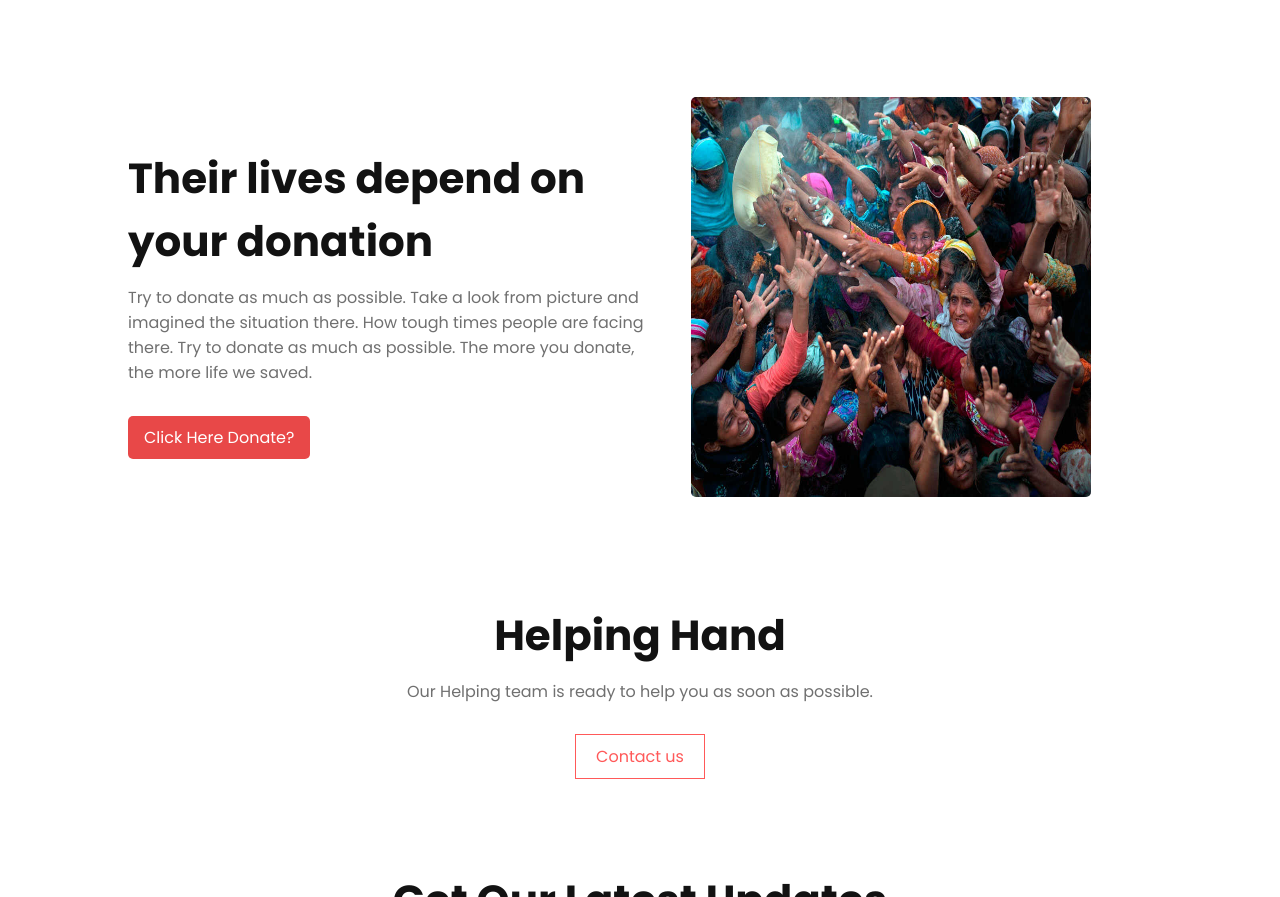
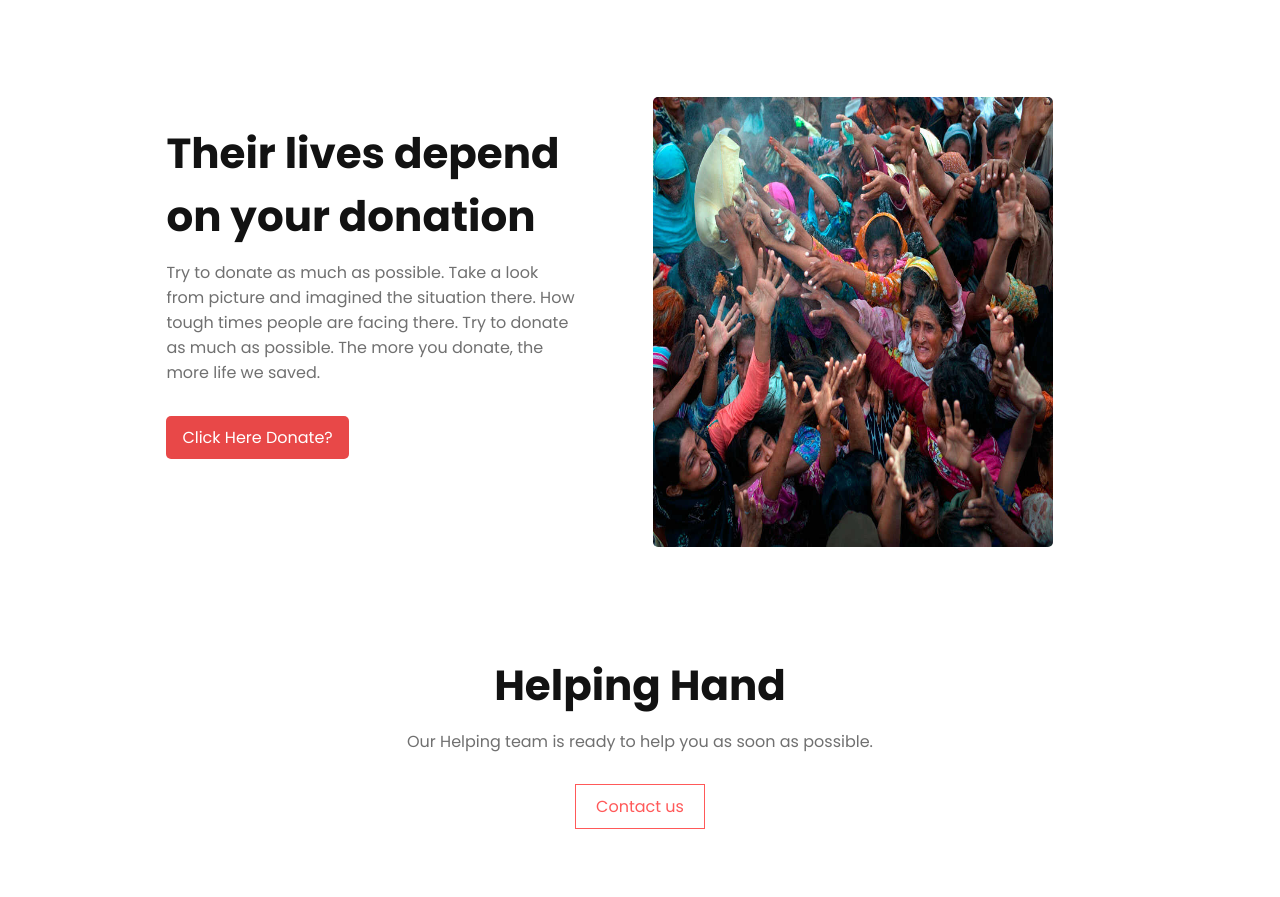
Before and after one commit to tamim-i-chowdhury/donate-today, a plain HTML site: page index.html in a window 1280 px wide. Shown: the part 1915-2812 px from the top of the page. Drawn offline with Linux system fonts and the light colour scheme.

Commit message:
code updated

```diff
--- a/style.css
+++ b/style.css
@@ -140,19 +140,19 @@ body{
     width: 80%;
     margin: 0 auto;
     display: flex;
+    justify-content: space-around;
     margin-bottom: 50px;
 }
 .text-container{
-    width: 55%;
-    padding-right: 40px;
-    padding-top: 50px;
+    width: 40%;
+    padding-top: 25px;
 }
 .img-container{
-    width: 40%;
+    width: 45%;
 }
 .img-container > img{
     width: 400px;
-    height: 400px;
+    height: 450px;
     border-radius: 5px;
 }
 
```
